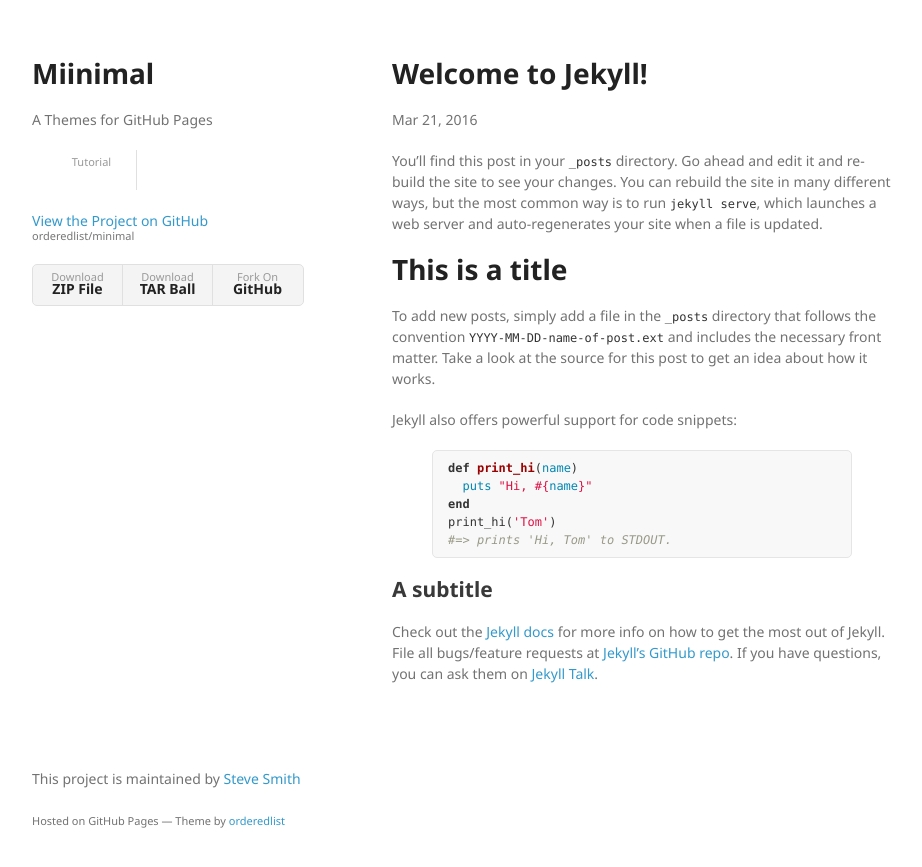
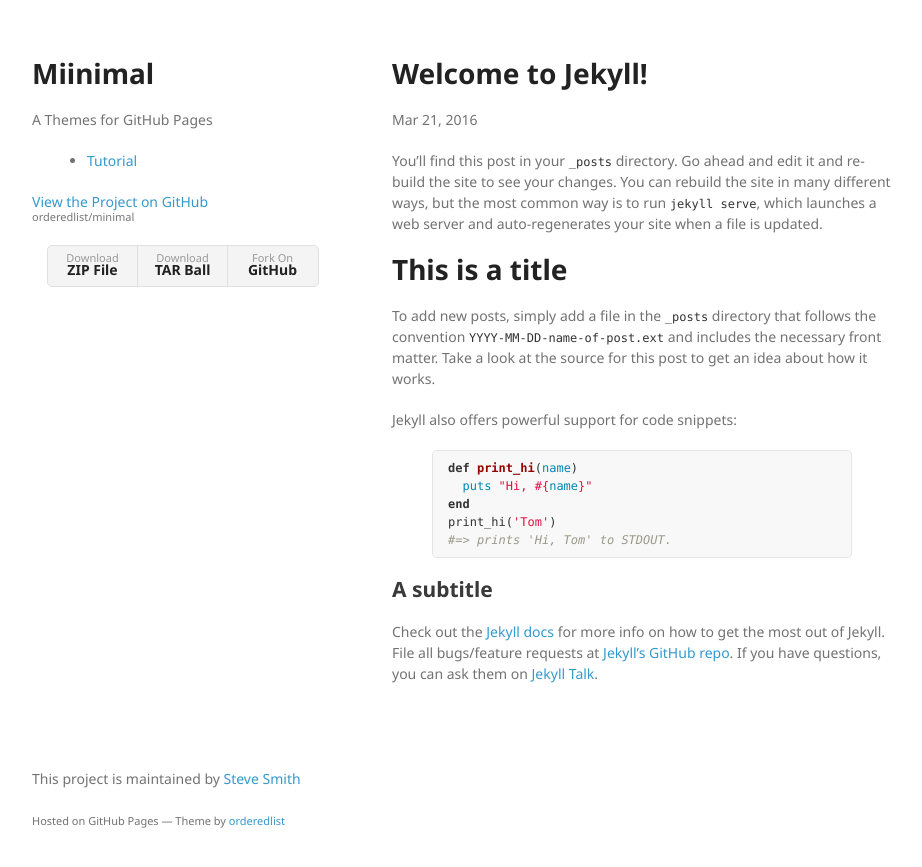
Before and after one commit to andry-tino/t-calcifer, a Jekyll site: the page built from index.html, in a window 1280 px wide. Shown: the top 867 px of the page, without its empty margins (178-1100 px from the left). Built offline with Jekyll 4.4.1, drawn with Linux system fonts in a browser that asks for light colours.

Commit message:
Fixing HTML lists

```diff
--- a/_includes/header.html
+++ b/_includes/header.html
@@ -2,7 +2,7 @@
   <h1>Miinimal</h1>
   <p>A Themes for GitHub Pages</p>
 
-  <ul class="table-contents">
+  <ul>
     {% for post in site.categories.post %}
       <li><a href="{{ post.url | prepend: site.baseurl }}">{{ post.title }}</a></li>
     {% endfor %}
@@ -10,7 +10,7 @@
 
   <p class="view"><a href="http://github.com/orderedlist/minimal">View the Project on GitHub <small>orderedlist/minimal</small></a></p>
 
-  <ul>
+  <ul class="download-chimes">
     <li><a href="https://github.com/orderedlist/minimal/zipball/master">Download <strong>ZIP File</strong></a></li>
     <li><a href="https://github.com/orderedlist/minimal/tarball/master">Download <strong>TAR Ball</strong></a></li>
     <li><a href="http://github.com/orderedlist/minimal">Fork On <strong>GitHub</strong></a></li>
--- a/css/styles.css
+++ b/css/styles.css
@@ -115,7 +115,7 @@
   -webkit-font-smoothing:subpixel-antialiased;
 }
 
-header ul {
+header ul.download-chimes {
   list-style:none;
   height:40px;
   padding:0;
@@ -125,29 +125,29 @@
   width:270px;
 }
 
-header ul.table-contents {
+header ul {
   background: transparent;
   border-radius: 0;
   border-width: 0;
   margin-left: 15px;
 }
 
-header li {
+header ul.download-chimes li {
   width:89px;
   float:left;
   border-right:1px solid #e0e0e0;
   height:40px;
 }
 
-header li:first-child a {
+header ul.download-chimes li:first-child a {
   border-radius:5px 0 0 5px;
 }
 
-header li:last-child a {
+header ul.download-chimes li:last-child a {
   border-radius:0 5px 5px 0;
 }
 
-header ul a {
+header ul.download-chimes a {
   line-height:1;
   font-size:11px;
   color:#999;
@@ -157,11 +157,10 @@
   height:34px;
 }
 
-header ul a:hover {
+header ul.download-chimes a:hover {
   color:#999;
 }
-
-header ul a:active {
+header ul.download-chimes a:active {
   background-color:#f0f0f0;
 }
 
@@ -170,12 +169,12 @@
   font-weight:700;
 }
 
-header ul li + li + li {
+header ul.download-chimes li + li + li {
   border-right:none;
   width:89px;
 }
 
-header ul a strong {
+header ul.download-chimes a strong {
   font-size:14px;
   display:block;
   color:#222;
@@ -234,7 +233,7 @@
     display:inline;
   }
 
-  header ul {
+  header ul.download-chimes {
     position:absolute;
     right:50px;
     top:52px;
@@ -250,7 +249,7 @@
     padding:0;
   }
 
-  header ul, header p.view {
+  header ul.download-chimes, header p.view {
     position:static;
   }
 
@@ -264,11 +263,12 @@
     padding:15px;
   }
 
-  header ul {
+  header ul.download-chimes {
     width:99%;
   }
 
-  header li, header ul li + li + li {
+  header ul.download-chimes li,
+  header ul.download-chimes li + li + li {
     width:33%;
   }
 }
@@ -280,8 +280,3 @@
     color:#444;
   }
 }
-
-div#sideContent {
-  width: 500px;
-  float: right;
-}
--- a/index.html
+++ b/index.html
@@ -1,6 +1,6 @@
 ---
 layout: default
 ---
-<div id="sideContent">
+<section id="sideContent">
   {{ site.categories.welcome[0].output }}
-</div>
+</section>
```
